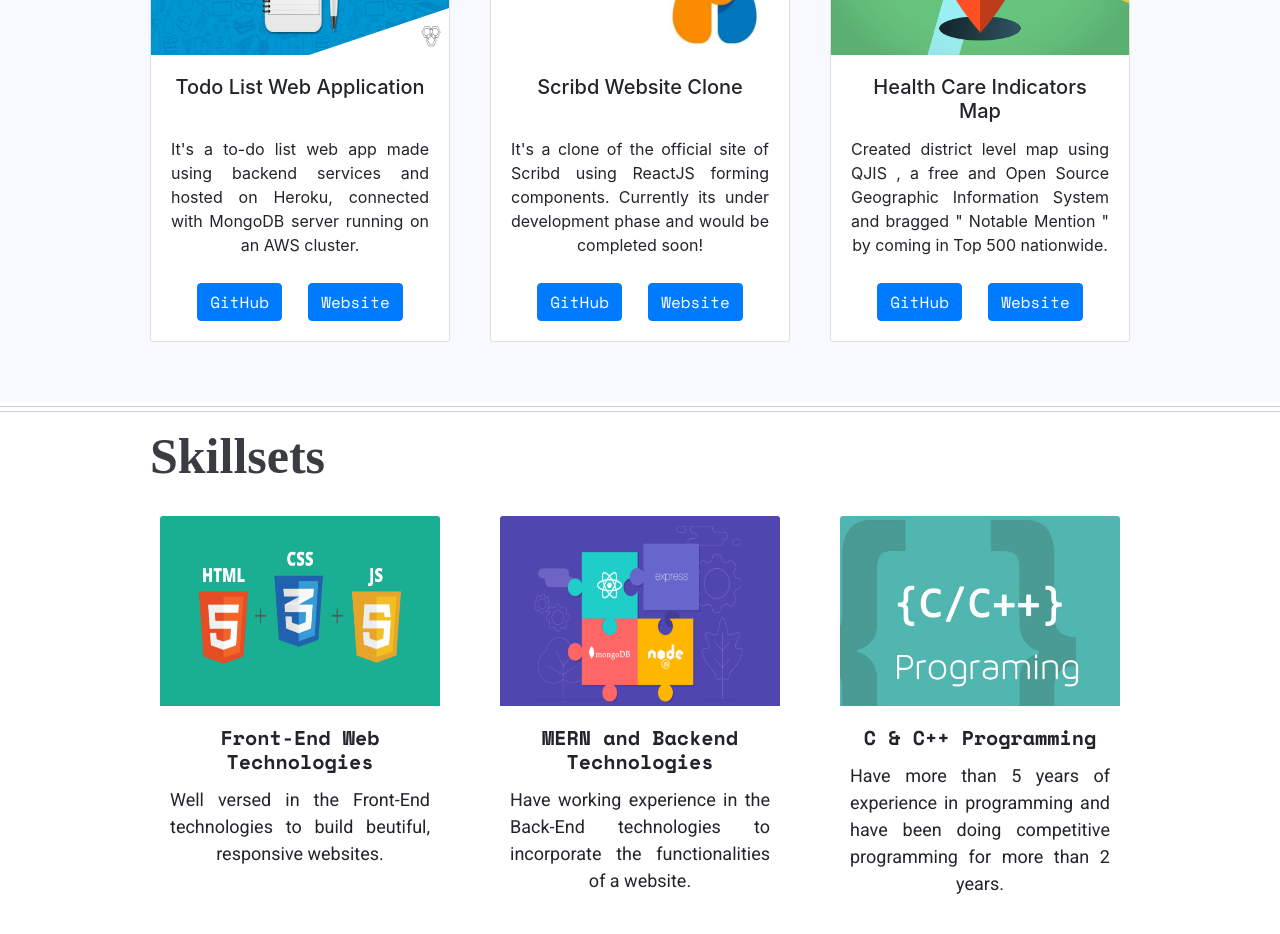
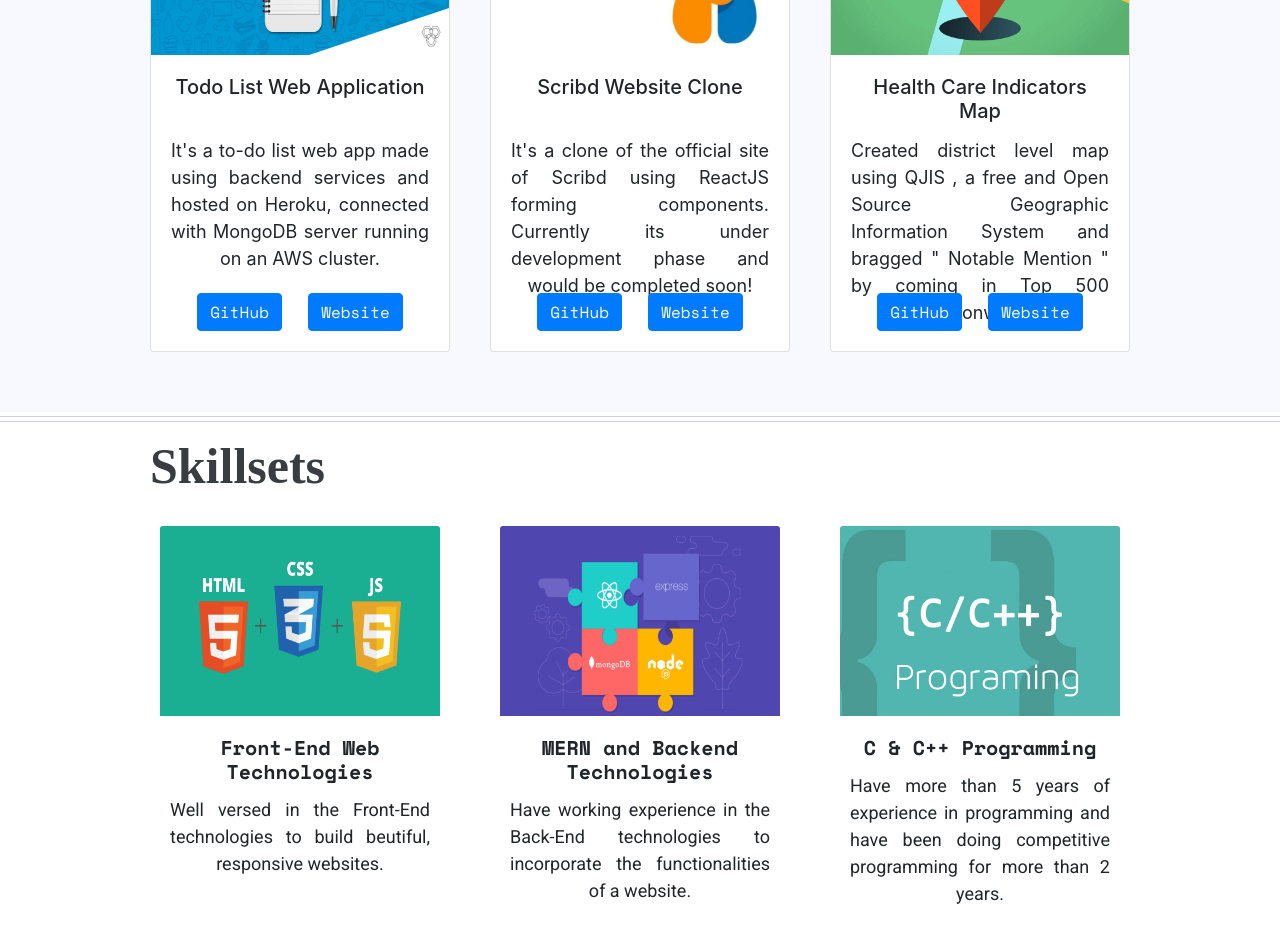
Before and after one commit to ac-ayan/ac-ayan.github.io, a React (Create React App) app: page / in a window 1280 px wide. Shown: the part 2340-3274 px from the top of the page. Built offline with nearby package versions, Linux system fonts and the light colour scheme; no server answers; a web font is replaced by a local one.

Commit message:
Changing font size of project card text

```diff
--- a/src/css/project.css
+++ b/src/css/project.css
@@ -33,9 +33,10 @@
   margin-bottom: 50px;
 }
 .project-card .card-text {
-  height: 130px;
+  height: 140px;
   text-align: justify;
   text-align-last: center;
+  font-size: 18px;
 }
 .project-card .project-card-title{
   height: 50px;
```
